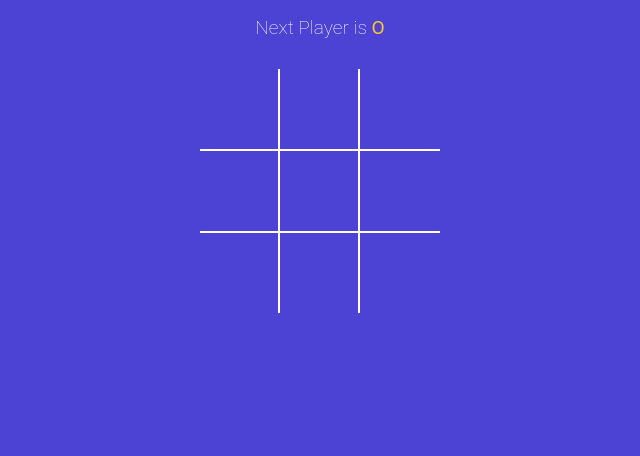
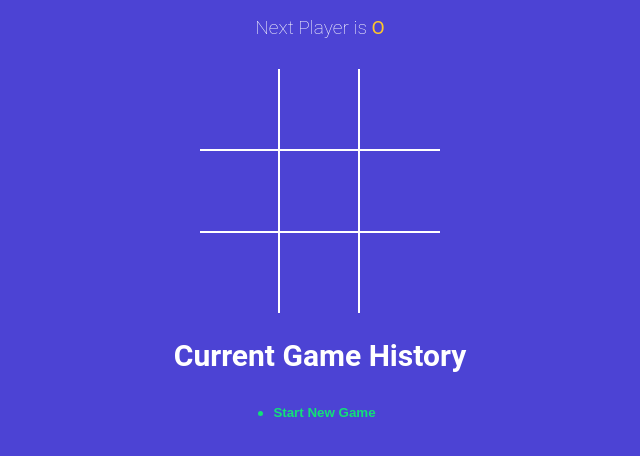
Before and after one commit to AiyushKumar07/Tic-Tac-Toe-Game, a React (Vite) app: page / in a window 1280 px wide. Shown: the top 456 px of the page, without its empty margins (320-960 px from the left). Built offline with nearby package versions, Linux system fonts and the light colour scheme.

Commit message:
Made Game history

```diff
--- a/src/App.jsx
+++ b/src/App.jsx
@@ -2,32 +2,66 @@
 import { useState } from 'react';
 import Board from './components/Board';
 import { calculateWinner } from './winner';
+import History from './components/History';
 import StatusMessage from './components/StatusMessage';
 
+const NEW_GAME = [{ squares: Array(9).fill(null), isXNext: false }];
+
 function App() {
-  const [squares, setSquares] = useState(Array(9).fill(null));
-  const [isXNext, setXNext] = useState(false);
-  const winner = calculateWinner(squares);
+  const [history, setHistory] = useState(NEW_GAME);
+
+  const [currentMove, setCurrentMove] = useState(0);
+
+  const gamingBoard = history[currentMove];
+
+  const winner = calculateWinner(gamingBoard.squares);
 
   const handleSquareClick = clickedPosition => {
-    if (squares[clickedPosition] || winner) {
+    if (gamingBoard.squares[clickedPosition] || winner) {
       return;
     }
 
-    setSquares(currentSquares => {
-      return currentSquares.map((squareValue, position) => {
-        if (clickedPosition === position) {
-          return isXNext ? 'X' : 'O';
-        }
-        return squareValue;
+    setHistory(currentHistory => {
+      const isTraversing = currentMove + 1 !== currentHistory.length;
+
+      const lastGamingState = isTraversing
+        ? currentHistory[currentMove]
+        : history[history.length - 1];
+
+      const nextSquareState = lastGamingState.squares.map(
+        (squareValue, position) => {
+          if (clickedPosition === position) {
+            return lastGamingState.isXNext ? 'X' : 'O';
+          }
+          return squareValue;
+        },
+      );
+
+      const base = isTraversing
+        ? currentHistory.slice(0, currentHistory.indexOf(lastGamingState) + 1)
+        : currentHistory;
+
+      return base.concat({
+        squares: nextSquareState,
+        isXNext: !lastGamingState.isXNext,
       });
     });
-    setXNext(currentIsXNext => !currentIsXNext);
+    setCurrentMove(move => move + 1);
   };
+
+  const moveTo = move => {
+    setCurrentMove(move);
+  };
+
   return (
     <div className="app">
-      <StatusMessage winner={winner} isXNext={isXNext} squares={squares} />
-      <Board squares={squares} handleSquareClick={handleSquareClick} />
+      <StatusMessage winner={winner} gamingBoard={gamingBoard} />
+      <Board
+        squares={gamingBoard.squares}
+        handleSquareClick={handleSquareClick}
+      />
+      <h2>Current Game History</h2>
+      <History history={history} moveTo={moveTo} currentMove={currentMove} />
     </div>
   );
 }
--- /dev/null
+++ b/src/components/History.jsx
@@ -0,0 +1,20 @@
+const History = ({ history, moveTo, currentMove }) => {
+  return (
+    <div className="history-wrapper">
+      <ul className="history">
+        {history.map((_, index) => (
+          <li key={index}>
+            <button
+              type="button"
+              className={`btn-move ${currentMove === index ? 'active' : ' '}`}
+              onClick={() => moveTo(index)}
+            >
+              {index === 0 ? 'Start New Game' : `Go-to Move ${index}`}
+            </button>
+          </li>
+        ))}
+      </ul>
+    </div>
+  );
+};
+export default History;
--- a/src/components/StatusMessage.jsx
+++ b/src/components/StatusMessage.jsx
@@ -1,4 +1,5 @@
-const StatusMessage = ({ winner, isXNext, squares }) => {
+const StatusMessage = ({ winner, gamingBoard }) => {
+  const { squares, isXNext } = gamingBoard;
   const noMovesLeft = squares.every(squareValue => squareValue !== null);
 
   const nextPlayer = isXNext ? 'X' : 'O';
```
